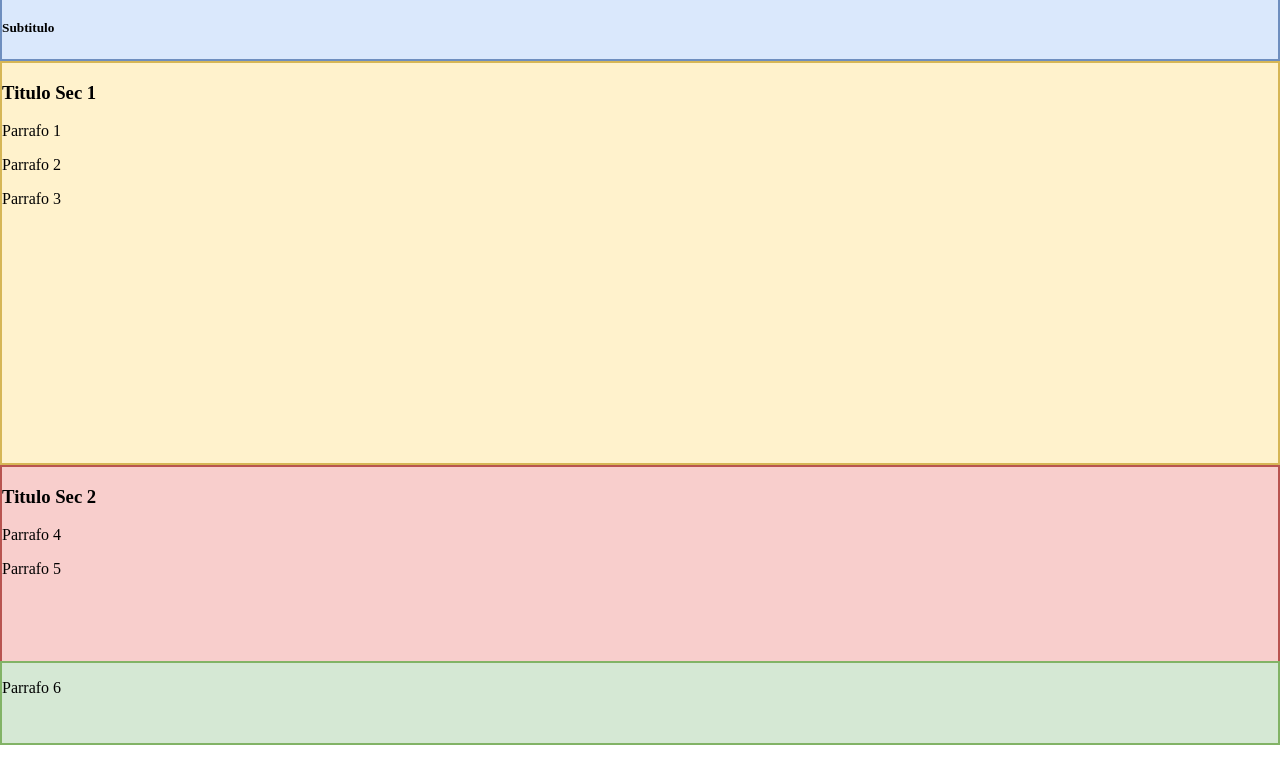
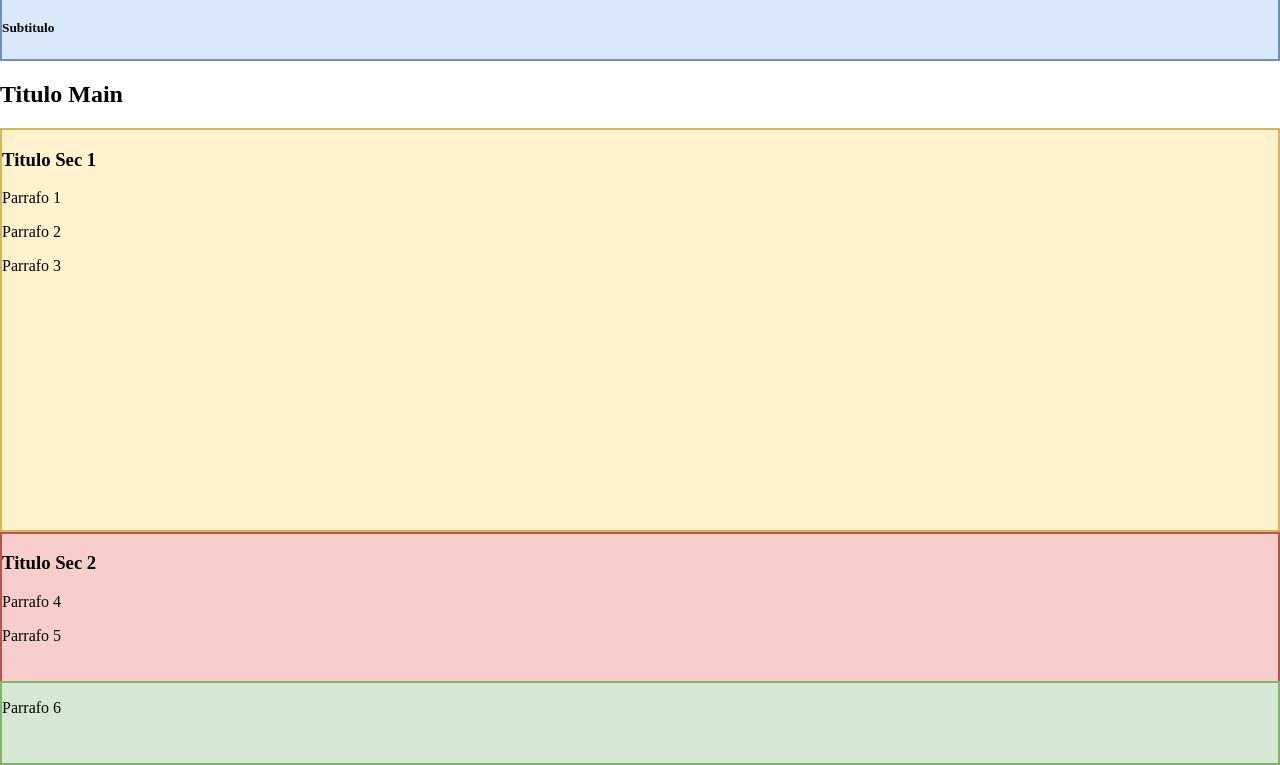
Before and after one commit to neriguidi/ejemplos-css-g1, a plain HTML site: page index.html in a window 1280 px wide. Shown: the part 63-828 px from the top of the page. Drawn offline with Linux system fonts and the light colour scheme.

Commit message:
Agrego el titulo del main

```diff
--- a/index.html
+++ b/index.html
@@ -13,6 +13,7 @@
             <h5> Subtitulo </h5>
         </header>
         <main>
+            <h2>Titulo Main</h2>
             <section id="primero">
                 <h3>
                     Titulo Sec 1
```
